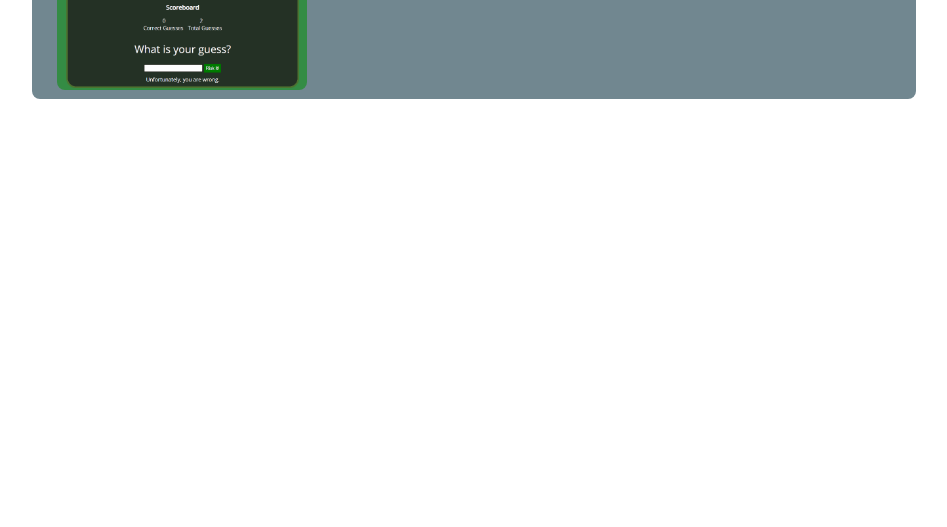
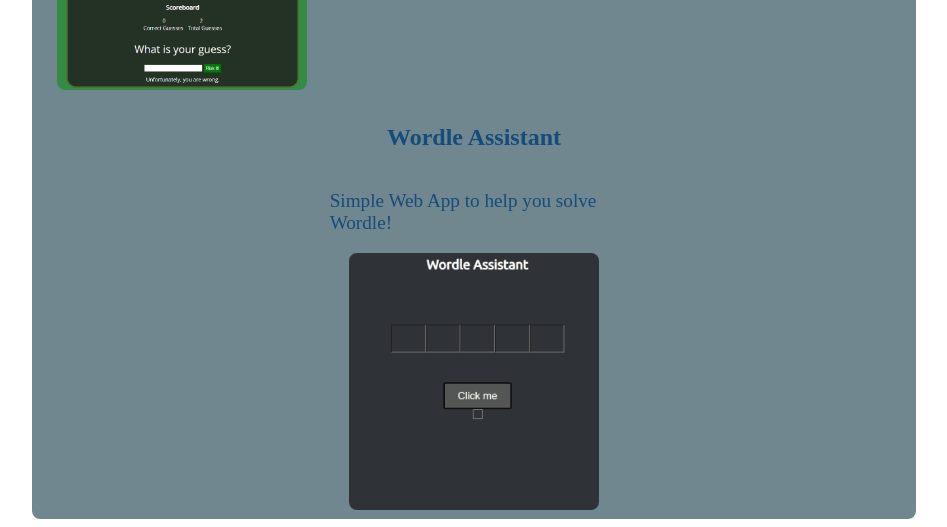
Before and after one commit to jimmyli123/Portfolio, a plain HTML site: page index.html in a window 1280 px wide. Shown: the part 697-1224 px from the top of the page, without its empty margins (166-1113 px from the left). Before the commit the page ends 804 px from the top, so only its background shows below. Drawn offline with nearby package versions, Linux system fonts and the light colour scheme; a web font is replaced by a local one.

Commit message:
added one project

```diff
--- a/index.html
+++ b/index.html
@@ -71,6 +71,13 @@
                         <img src="./images/discordIcon.png">
                     </a>
                  </div>
+                 <div class="projectItem">
+                    <h2>Wordle Assistant</h2>
+                    <p>Simple Web App to help you solve Wordle!</p>
+                    <a href="https://wordle-assistant.netlify.app/">
+                        <img src="./images/wordle.gif">
+                    </a>
+                 </div>
              </div>
 
 
```
Also changed, not shown: images/wordle.gif (added).
